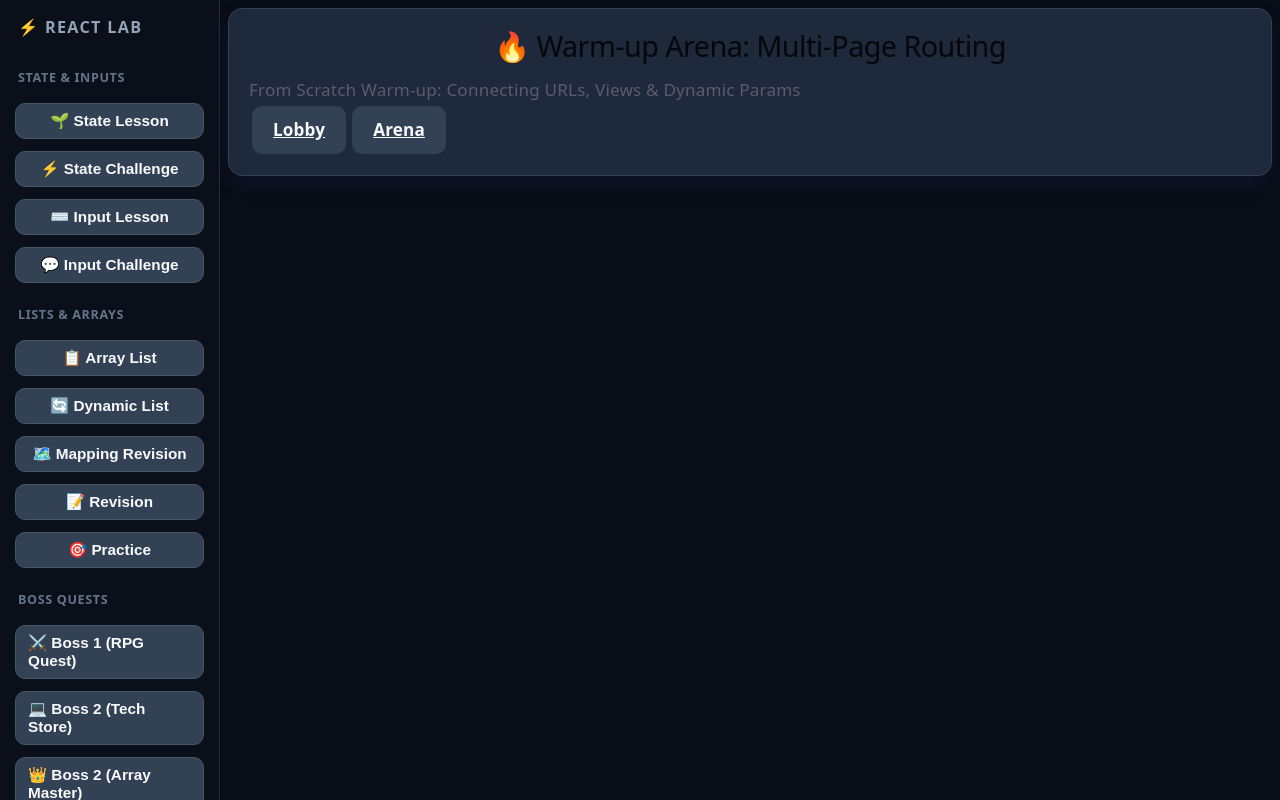
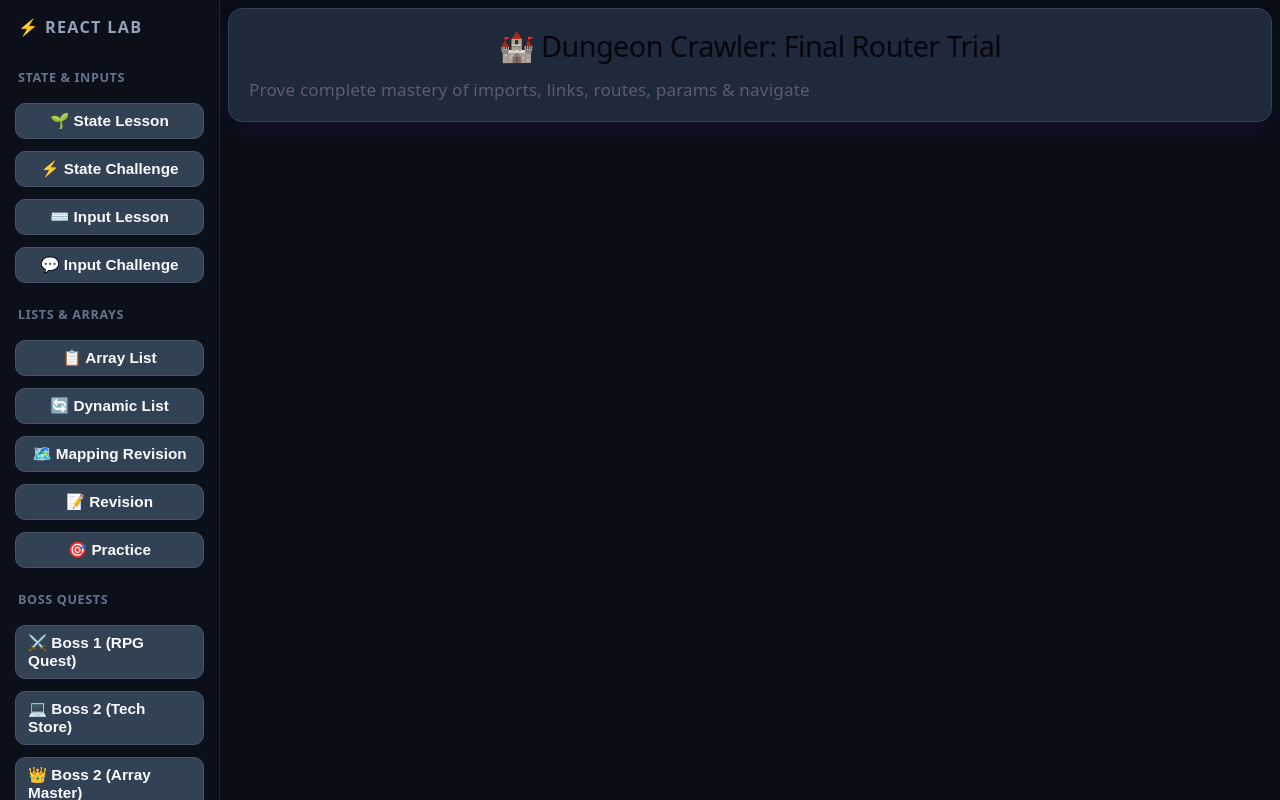
Before and after one commit to Samket1/React-, a React (Vite) app in the folder first-react-app/: page / in a window 1280 px wide. Built offline with nearby package versions, Linux system fonts and the light colour scheme.

Commit message:
feat: add Home component with sidebar navigation for React lab modules

```diff
--- a/first-react-app/src/Home.jsx
+++ b/first-react-app/src/Home.jsx
@@ -30,11 +30,12 @@ import TimeoutChallenge from './TimeoutChallenge'
 import RouterLesson from './RouterLesson'
 import RouterChallenge from './RouterChallenge'
 import RouterPractice from './RouterPractice'
+import DungeonRouter from './DungeonRouter'
 
 //if there is an import after this just wanna lyk i added it my self and wrote this too
 
 function Home() {
-    const [tab, setTab] = useState("router-practice")
+    const [tab, setTab] = useState("dungeon")
     const [isLoading, setIsLoading] = useState(false)
 
     useEffect(() => {
@@ -87,6 +88,7 @@ function Home() {
                         <option value="router">🧭 Router Lab</option>
                         <option value="router-challenge">🌌 Starfleet Academy</option>
                         <option value="router-practice">🎧 Audio Deck</option>
+                        <option value="dungeon">🏰 Dungeon Crawler</option>
                     </optgroup>
                 </select>
             </div>
@@ -131,6 +133,7 @@ function Home() {
                 <button className={`sidebar-btn ${tab === 'router' ? 'active-nav-btn' : ''}`} onClick={() => setTab("router")}>🧭 Router Lab</button>
                 <button className={`sidebar-btn ${tab === 'router-challenge' ? 'active-nav-btn' : ''}`} onClick={() => setTab("router-challenge")}>🌌 Starfleet Academy</button>
                 <button className={`sidebar-btn ${tab === 'router-practice' ? 'active-nav-btn' : ''}`} onClick={() => setTab("router-practice")}>🎧 Audio Deck</button>
+                <button className={`sidebar-btn ${tab === 'dungeon' ? 'active-nav-btn' : ''}`} onClick={() => setTab("dungeon")}>🏰 Dungeon Crawler</button>
             </nav>
 
             {/* 🖥️ Main Content Area on the Right */}
@@ -165,6 +168,7 @@ function Home() {
                         {tab === "router" && <RouterLesson />}
                         {tab === "router-challenge" && <RouterChallenge />}
                         {tab === "router-practice" && <RouterPractice />}
+                        {tab === "dungeon" && <DungeonRouter />}
                     </div>
                 )}
             </main>
```
